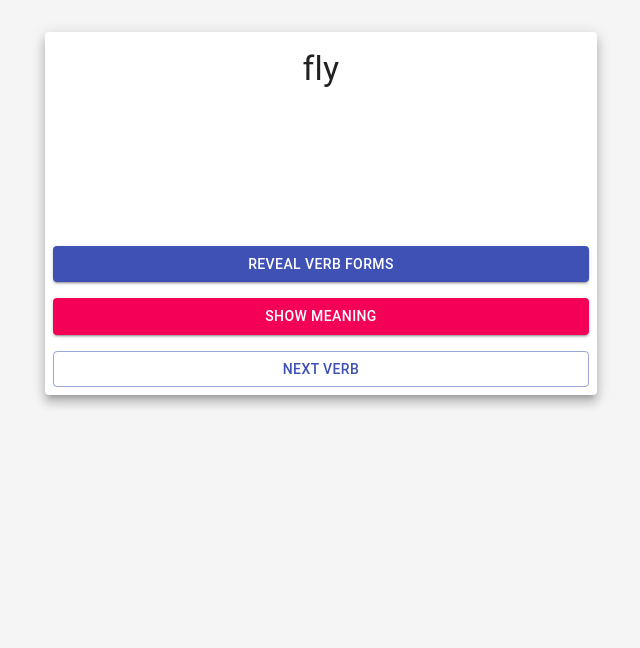
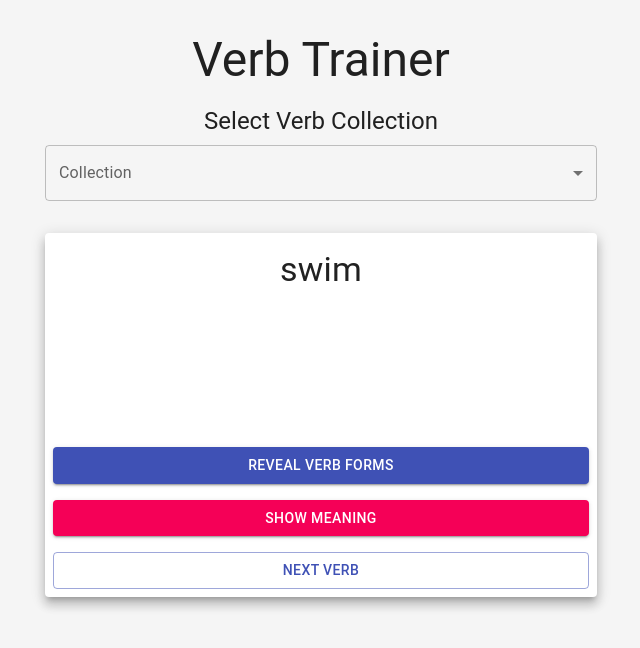
Before and after one commit to wowlocal/Anki-material, a React (Create React App) app: page / in a window 1280 px wide. Shown: the top 648 px of the page, without its empty margins (319-959 px from the left). Built offline with nearby package versions, Linux system fonts and the light colour scheme.

Commit message:
verb collection

```diff
--- a/src/App.js
+++ b/src/App.js
@@ -6,7 +6,8 @@ import Box from '@mui/material/Box';
 import Typography from '@mui/material/Typography';
 import { motion, AnimatePresence } from 'framer-motion';
 import VerbCard from './components/VerbCard';
-import verbList from './data/verbList';
+import VerbCollectionSwitcher from './components/VerbCollectionSwitcher';
+import { getVerbsByCollection } from './utils/verbUtils';
 
 const theme = createTheme({
   palette: {
@@ -25,15 +26,19 @@ const theme = createTheme({
 function App() {
   const [currentVerb, setCurrentVerb] = useState(null);
   const [key, setKey] = useState(0);
+  const [currentCollection, setCurrentCollection] = useState('movement');
+  const [verbs, setVerbs] = useState([]);
 
   useEffect(() => {
-    getRandomVerb();
-  }, []);
+    const verbsInCollection = getVerbsByCollection(currentCollection);
+    setVerbs(verbsInCollection);
+    getRandomVerb(verbsInCollection);
+  }, [currentCollection]);
 
-  const getRandomVerb = () => {
+  const getRandomVerb = (verbsList) => {
     setKey(prevKey => prevKey + 1);
-    const randomIndex = Math.floor(Math.random() * verbList.length);
-    setCurrentVerb(verbList[randomIndex]);
+    const randomIndex = Math.floor(Math.random() * verbsList.length);
+    setCurrentVerb(verbsList[randomIndex]);
   };
 
   return (
@@ -42,8 +47,9 @@ function App() {
       <Container maxWidth="sm">
         <Box sx={{ my: 4 }}>
           <Typography variant="h3" component="h1" gutterBottom align="center">
-
+            Verb Trainer
           </Typography>
+          <VerbCollectionSwitcher onCollectionChange={setCurrentCollection} />
           <AnimatePresence mode="wait">
             {currentVerb && (
               <motion.div
@@ -53,7 +59,7 @@ function App() {
                 exit={{ opacity: 0, y: -50 }}
                 transition={{ duration: 0.5 }}
               >
-                <VerbCard verb={currentVerb} onNext={getRandomVerb} />
+                <VerbCard verb={currentVerb} onNext={() => getRandomVerb(verbs)} />
               </motion.div>
             )}
           </AnimatePresence>
--- a/src/components/VerbCard.js
+++ b/src/components/VerbCard.js
@@ -31,7 +31,7 @@ function VerbCard({ verb, onNext }) {
   };
 
   return (
-    <Card raised>
+    <Card raised sx={{ mb: 4 }}>
       <CardContent>
         <Typography variant="h4" component="div" gutterBottom align="center">
           {verb.infinitive}
--- /dev/null
+++ b/src/components/VerbCollectionSwitcher.js
@@ -0,0 +1,30 @@
+import React from 'react';
+import { FormControl, InputLabel, Select, MenuItem, Box, Typography } from '@mui/material';
+import { getAllCollections } from '../utils/verbUtils';
+
+const VerbCollectionSwitcher = ({ onCollectionChange }) => {
+  const collections = getAllCollections();
+
+  return (
+    <Box sx={{ mb: 4 }}>
+      <Typography variant="h5" component="h2" gutterBottom align="center">
+        Select Verb Collection
+      </Typography>
+      <FormControl fullWidth variant="outlined">
+        <InputLabel id="collection-select-label">Collection</InputLabel>
+        <Select
+          labelId="collection-select-label"
+          id="collection-select"
+          onChange={(e) => onCollectionChange(e.target.value)}
+          label="Collection"
+        >
+          {collections.map(collection => (
+            <MenuItem key={collection} value={collection}>{collection}</MenuItem>
+          ))}
+        </Select>
+      </FormControl>
+    </Box>
+  );
+};
+
+export default VerbCollectionSwitcher;
--- a/src/data/verbList.js
+++ b/src/data/verbList.js
@@ -3,151 +3,176 @@ const verbList = [
     infinitive: "go",
     simplePast: "went",
     pastParticiple: "gone",
-    meaning: "to move or travel to a place"
+    meaning: "to move or travel to a place",
+    collection: "movement"
   },
   {
     infinitive: "eat",
     simplePast: "ate",
     pastParticiple: "eaten",
-    meaning: "to put food in your mouth and swallow it"
+    meaning: "to put food in your mouth and swallow it",
+    collection: "daily activities"
   },
   {
     infinitive: "see",
     simplePast: "saw",
     pastParticiple: "seen",
-    meaning: "to notice or become aware of something by using your eyes"
+    meaning: "to notice or become aware of something by using your eyes",
+    collection: "senses"
   },
   {
     infinitive: "run",
     simplePast: "ran",
     pastParticiple: "run",
-    meaning: "to move quickly on foot"
+    meaning: "to move quickly on foot",
+    collection: "movement"
   },
   {
     infinitive: "write",
     simplePast: "wrote",
     pastParticiple: "written",
-    meaning: "to produce text or symbols on a surface"
+    meaning: "to produce text or symbols on a surface",
+    collection: "daily activities"
   },
   {
     infinitive: "speak",
     simplePast: "spoke",
     pastParticiple: "spoken",
-    meaning: "to say words or express thoughts using language"
+    meaning: "to say words or express thoughts using language",
+    collection: "communication"
   },
   {
     infinitive: "sing",
     simplePast: "sang",
     pastParticiple: "sung",
-    meaning: "to make musical sounds with your voice"
+    meaning: "to make musical sounds with your voice",
+    collection: "entertainment"
   },
   {
     infinitive: "drink",
     simplePast: "drank",
     pastParticiple: "drunk",
-    meaning: "to take liquid into your mouth and swallow it"
+    meaning: "to take liquid into your mouth and swallow it",
+    collection: "daily activities"
   },
   {
     infinitive: "swim",
     simplePast: "swam",
     pastParticiple: "swum",
-    meaning: "to move through water by moving your body"
+    meaning: "to move through water by moving your body",
+    collection: "movement"
   },
   {
     infinitive: "fly",
     simplePast: "flew",
     pastParticiple: "flown",
-    meaning: "to travel through the air, often in an aircraft"
+    meaning: "to travel through the air, often in an aircraft",
+    collection: "movement"
   },
   {
     infinitive: "read",
     simplePast: "read",
     pastParticiple: "read",
-    meaning: "to look at and understand written words"
+    meaning: "to look at and understand written words",
+    collection: "daily activities"
   },
   {
     infinitive: "sleep",
     simplePast: "slept",
     pastParticiple: "slept",
-    meaning: "to rest in a state of unconsciousness"
+    meaning: "to rest in a state of unconsciousness",
+    collection: "daily activities"
   },
   {
     infinitive: "drive",
     simplePast: "drove",
     pastParticiple: "driven",
-    meaning: "to operate and control a vehicle"
+    meaning: "to operate and control a vehicle",
+    collection: "movement"
   },
   {
     infinitive: "think",
     simplePast: "thought",
     pastParticiple: "thought",
-    meaning: "to use your mind to consider something"
+    meaning: "to use your mind to consider something",
+    collection: "mental activities"
   },
   {
     infinitive: "give",
     simplePast: "gave",
     pastParticiple: "given",
-    meaning: "to hand over or provide something to someone"
+    meaning: "to hand over or provide something to someone",
+    collection: "communication"
   },
   {
     infinitive: "take",
     simplePast: "took",
     pastParticiple: "taken",
-    meaning: "to move something or someone from one place to another"
+    meaning: "to move something or someone from one place to another",
+    collection: "movement"
   },
   {
     infinitive: "break",
     simplePast: "broke",
     pastParticiple: "broken",
-    meaning: "to separate into pieces or become damaged"
+    meaning: "to separate into pieces or become damaged",
+    collection: "actions"
   },
   {
     infinitive: "choose",
     simplePast: "chose",
     pastParticiple: "chosen",
-    meaning: "to select or pick something from a range of options"
+    meaning: "to select or pick something from a range of options",
+    collection: "mental activities"
   },
   {
     infinitive: "grow",
     simplePast: "grew",
     pastParticiple: "grown",
-    meaning: "to increase in size or develop"
+    meaning: "to increase in size or develop",
+    collection: "actions"
   },
   {
     infinitive: "know",
     simplePast: "knew",
     pastParticiple: "known",
-    meaning: "to have information or understanding about something"
+    meaning: "to have information or understanding about something",
+    collection: "mental activities"
   },
   {
     infinitive: "begin",
     simplePast: "began",
     pastParticiple: "begun",
-    meaning: "to start or commence an action or process"
+    meaning: "to start or commence an action or process",
+    collection: "actions"
   },
   {
     infinitive: "forget",
     simplePast: "forgot",
     pastParticiple: "forgotten",
-    meaning: "to be unable to remember or recall something"
+    meaning: "to be unable to remember or recall something",
+    collection: "mental activities"
   },
   {
     infinitive: "understand",
     simplePast: "understood",
     pastParticiple: "understood",
-    meaning: "to comprehend or grasp the meaning of something"
+    meaning: "to comprehend or grasp the meaning of something",
+    collection: "mental activities"
   },
   {
     infinitive: "bring",
     simplePast: "brought",
     pastParticiple: "brought",
-    meaning: "to carry or transport something to a place"
+    meaning: "to carry or transport something to a place",
+    collection: "communication"
   },
   {
     infinitive: "teach",
     simplePast: "taught",
     pastParticiple: "taught",
-    meaning: "to impart knowledge or skills to someone"
+    meaning: "to impart knowledge or skills to someone",
+    collection: "communication"
   }
 ];
 
--- /dev/null
+++ b/src/utils/verbUtils.js
@@ -0,0 +1,12 @@
+import verbList from '../data/verbList';
+
+// Function to get verbs by collection
+export const getVerbsByCollection = (collection) => {
+  return verbList.filter(verb => verb.collection === collection);
+};
+
+// Function to get all unique collections
+export const getAllCollections = () => {
+  const collections = verbList.map(verb => verb.collection);
+  return [...new Set(collections)];
+};
```
